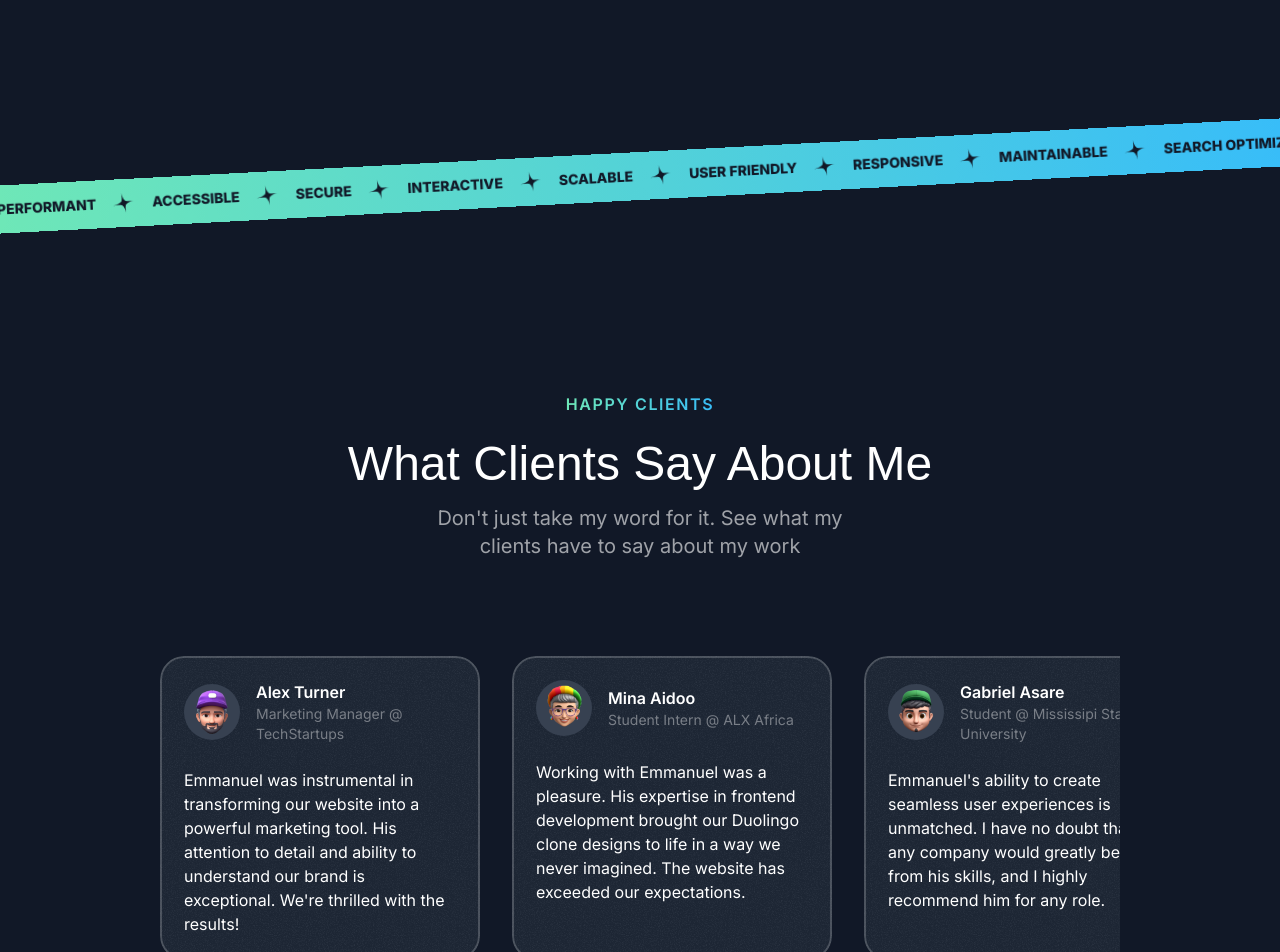
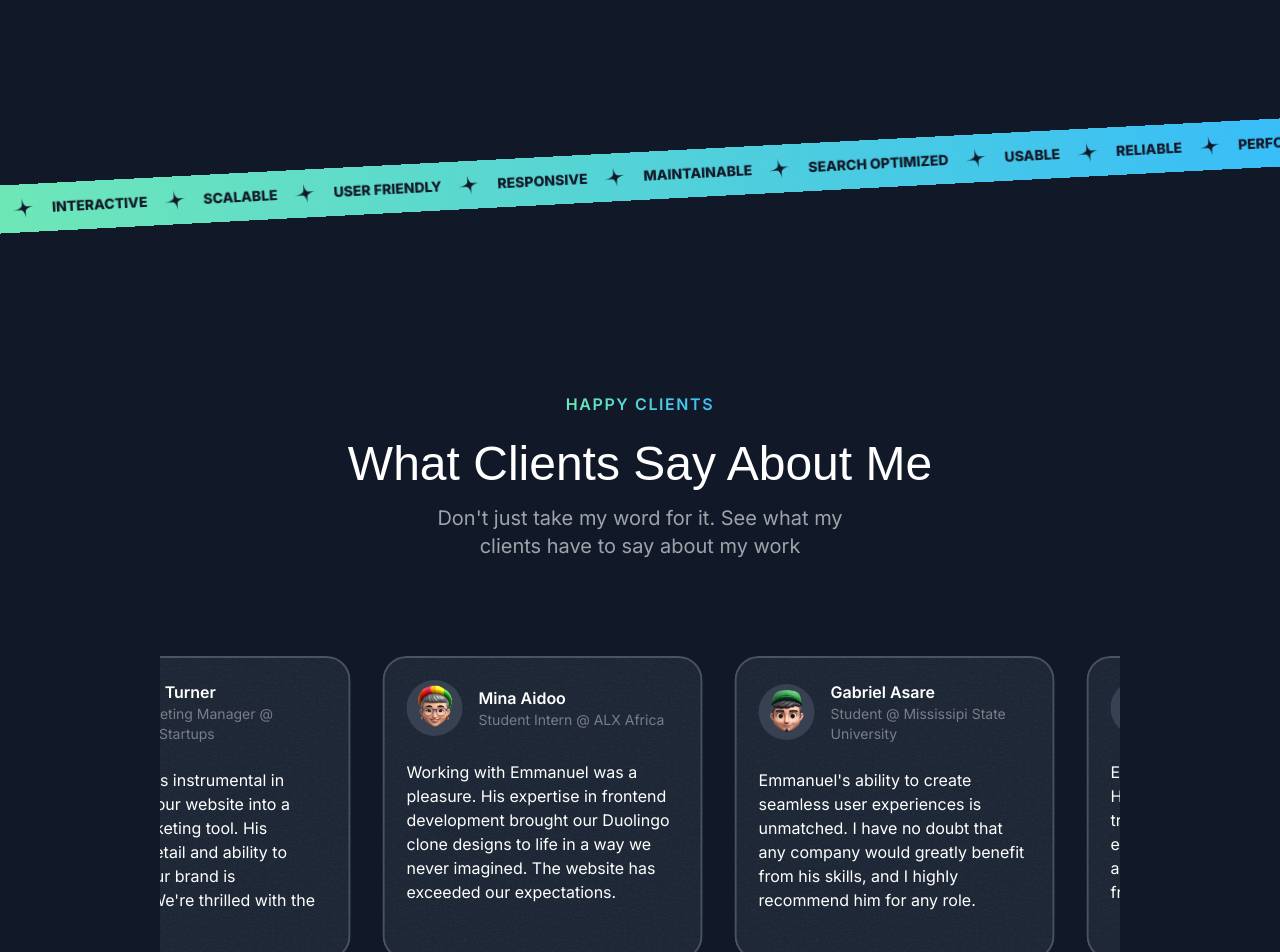
Before and after one commit to emmaeng680/emmanuel-a-oppong-portfolio, a Next.js app: page / in a window 1280 px wide. Shown: the part 2860-3812 px from the top of the page. Built offline with nearby package versions, Linux system fonts and the light colour scheme; a web font is replaced by a local one.

Commit message:
updates made
good job

```diff
--- a/src/sections/Hero.tsx
+++ b/src/sections/Hero.tsx
@@ -81,7 +81,7 @@ export const HeroSection = () => {
                   </button>
                   </a>
 
-                  <a href='mailto:emmanuelopponga98@gmail.com' className='z-10'>
+                  <a href='mailto:emmanuelopponga2023@gmail.com' className='z-10'>
                   <button
                       className='inline-flex items-center gap-2 border border-white bg-white text-gray-900 h-12 px-6 rounded-xl '>
                       <span>👋</span>
--- a/src/sections/Tape.tsx
+++ b/src/sections/Tape.tsx
@@ -1,5 +1,6 @@
 
 import StarIcon from "@/assets/icons/star.svg"
+import {Fragment} from "react";
 
 const words = [
     "Performant",
@@ -16,20 +17,29 @@ const words = [
 
 ]
 
+// style={{
+//     transform: 'translateX(-750px)',
+// }}
+
 export const TapeSection = () => {
   return (
       <div className='py-16 lg:py-24 overflow-x-clip'>
           <div className='bg-gradient-to-r from-emerald-300 to-sky-400  -rotate-3 -mx-1'>
               <div className='flex [mask-image:linear-gradient(to_right, transparent,black_10%,black_90%, transparent)]'>
-                  <div className='flex flex-none gap-4 py-3'>
-                      {words.map(word => (
-                          <div key={word} className='inline-flex gap-4 items-center'>
+                  <div className='flex flex-none gap-4 pr-4  py-3 animate-move-left [animation-duration:30s]' >
+                      {[...new Array(2)].fill(0).map((_, idx) => (
+                          <Fragment key={ idx }>
+                          {words.map(word => (
+                                  <div key={word} className='inline-flex gap-4 items-center'>
                 <span className='text-gray-900 uppercase font-extrabold text-sm '>
                     {word}
                 </span>
-                              <StarIcon className='size-6 text-gray-900 -rotate-12'/>
-                          </div>
+                                      <StarIcon className='size-6 text-gray-900 -rotate-12'/>
+                                  </div>
+                              ))}
+                          </Fragment>
                       ))}
+
                   </div>
               </div>
 
--- a/src/sections/Testimonials.tsx
+++ b/src/sections/Testimonials.tsx
@@ -7,6 +7,7 @@ import Image from "next/image";
 import grainImage from '@/assets/images/grain.jpg'
 import SectionHeader from "@/components/SectionHeader";
 import Card from "@/components/Card";
+import {Fragment} from "react";
 
 const testimonials = [
   {
@@ -28,8 +29,8 @@ const testimonials = [
     avatar: memojiAvatar3,
   },
   {
-    name: "James Oppong",
-    position: "Area Manager @ KPMG",
+    name: "Flavia Trotolo",
+    position: "Software Engineer @ Dubai",
     text: "Emmanuel is a true frontend wizard. He took our complex product and transformed it into an intuitive and engaging user interface. We're already seeing positive feedback from our customers.",
     avatar: memojiAvatar4,
   },
@@ -46,10 +47,13 @@ export const TestimonialsSection = () => {
       <div className='py-16 lg:py-24'>
         <div className='container'>
         <SectionHeader title='What Clients Say About Me' eyebrow='Happy Clients' description="Don't just take my word for it. See what my clients have to say about my work"/>
-        <div className='mt-16 lg:mt-24 flex overflow-x-clip [mask-image:linear-gradient(to_right,transparent, black_10%, black_90%, transparent)]'>
-          <div className='flex gap-8 flex-none'>
+        <div className='mt-12 lg:mt-20 flex overflow-x-clip [mask-image:linear-gradient(to_right,transparent, black_10%, black_90%, transparent)] py-4 -my-4'>
+
+          <div className='flex gap-8 flex-none animate-move-left [animation-duration:90s] hover:[animation-play-state:paused]'>
+            {[...new Array(2)].fill(0).map((_, index) => (
+                <Fragment key={index}>
                 {testimonials.map(testimonial => (
-            <Card key={ testimonial.name} className='max-w-xs md:max-wd-md p-6 md-p-8'>
+                      <Card key={ testimonial.name} className='max-w-xs md:max-wd-md p-6 md-p-8 hover:-rotate-3 transition duration-300'>
                         <div className='flex gap-4 items-center'>
                           <div className='size-14 bg-gray-700 inline-flex rounded-full flex-shrink-0 items-center justify-center'>
                             <Image src={testimonial.avatar} alt={testimonial.name} className='max-h-full'/>
@@ -65,6 +69,9 @@ export const TestimonialsSection = () => {
                         <p className='mt-4 md:mt-6 text-sm md:text-base'>{testimonial.text}</p>
                       </Card>
                   ))}
+                </Fragment>
+            ))}
+
           </div>
         </div>
         </div>
--- a/tailwind.config.ts
+++ b/tailwind.config.ts
@@ -27,7 +27,8 @@ const config: Config = {
   			serif: 'var(--font-serif)'
   		},
 		animation: {
-			 "ping-large": "ping-large 1s ease-in-out infinite"
+			 "ping-large": "ping-large 1s ease-in-out infinite",
+			  "move-left": "move-left 1s linear infinite",
 		},
 		keyframes: {
 			  "ping-large": {
@@ -35,7 +36,11 @@ const config: Config = {
 					  transform: 'scale(3)',
 					  opacity: '0',
 				  }
-			  }
+			  },
+			"move-left":{
+				  '0%': { transform: 'translateX(0%)' },
+				  '100%': { transform: 'translateX(-50%)' },
+			}
 		}
   	}
   },
```
Lines whose indentation alone changed are shown as unchanged.
